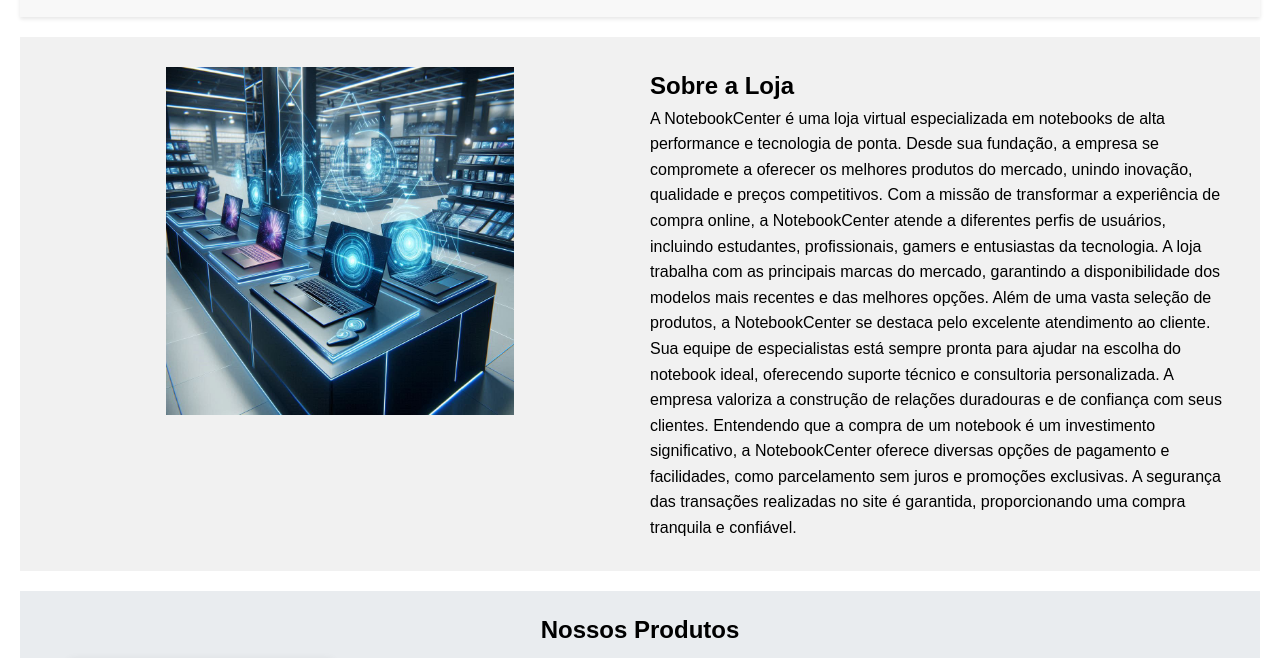
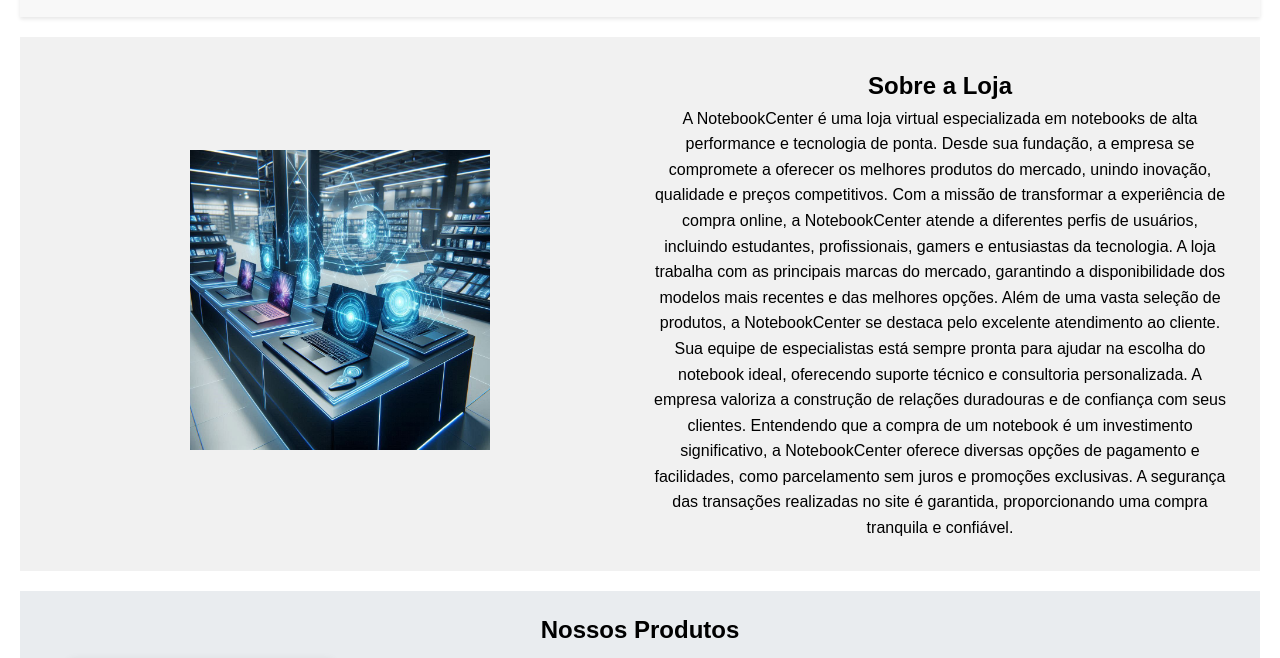
Before and after one commit to Ewerton-luiz-e-silva/Loja-Virtual-NotebookCenter, a plain HTML site: page index.html in a window 1280 px wide. Shown: the part 94-752 px from the top of the page. Drawn offline with Linux system fonts and the light colour scheme.

Commit message:
Update styles.css

```diff
--- a/styles.css
+++ b/styles.css
@@ -52,10 +52,14 @@ nav a:hover {
 
 /* Sobre a Loja section */
 .sobre-loja {
+    height: auto;
     display: flex;
     flex-wrap: wrap;
     background-color: #f1f1f1;
-    margin-bottom: 20px;
+    margin-bottom: auto;
+    align-items: center;
+    justify-content: center;
+    text-align: center;
 }
 
 .sobre-loja .coluna {
@@ -64,9 +68,8 @@ nav a:hover {
 }
 
 .sobre-loja .imagem-loja img {
-    padding: 0 20%;
     max-width: 100%;
-    height: auto;
+    height: 300px;
 }
 
 /* Produtos section */
```
